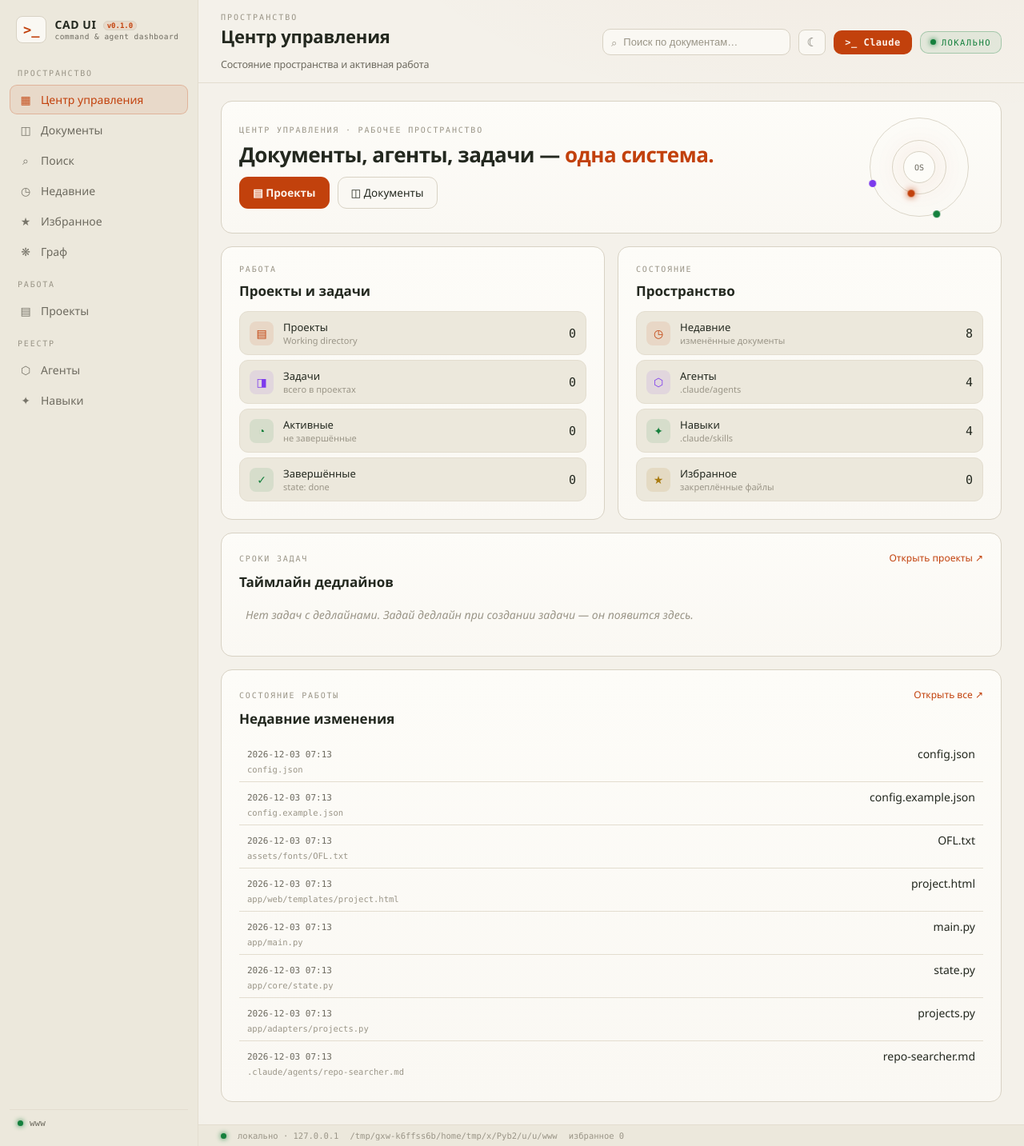
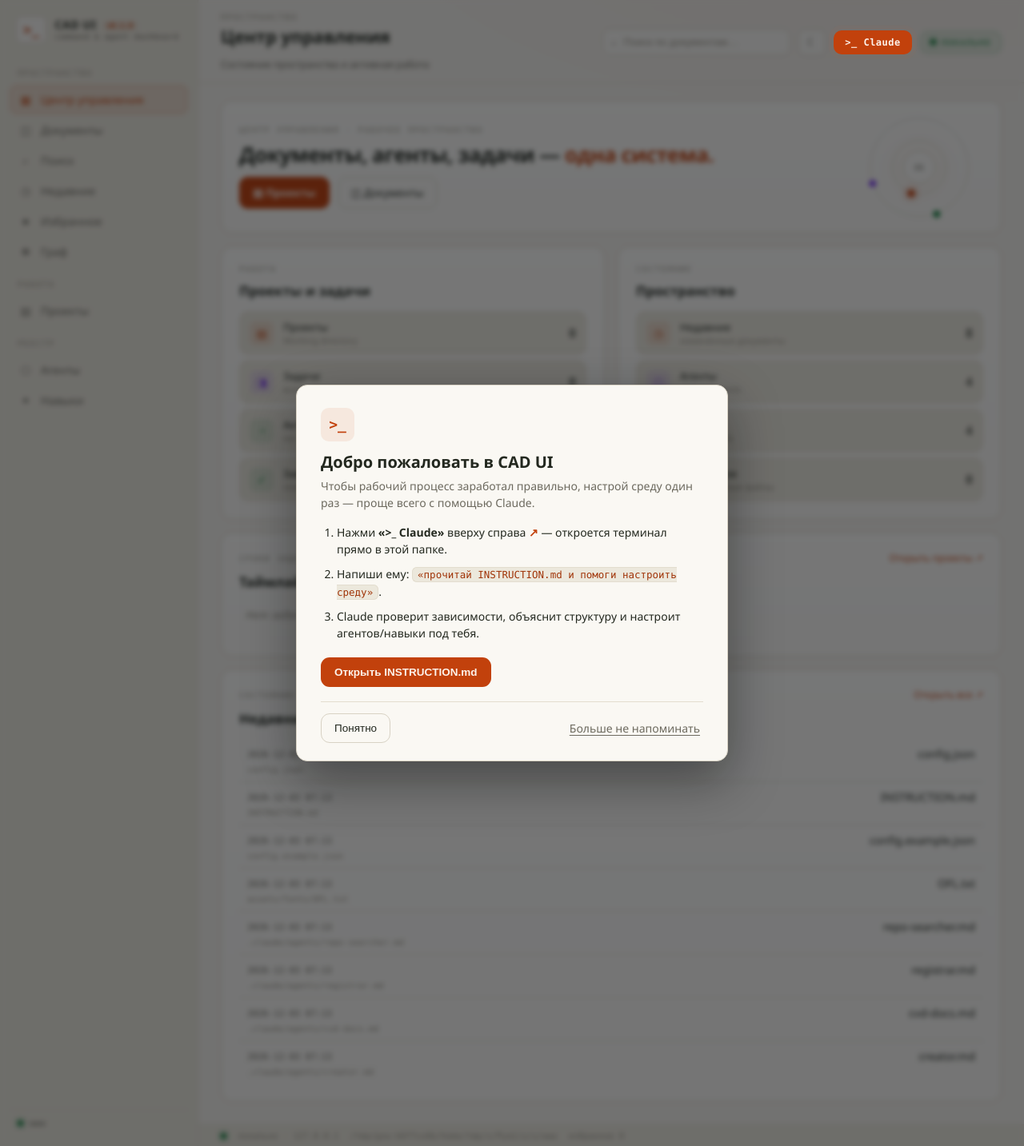
Before and after one commit to Joshimore/cad-ui, a FastAPI app: page / in a window 1280 px wide. Shown: the whole page at 80% size. Run offline with FastAPI, Linux system fonts and the light colour scheme; data comes from the database, SQL or seed files in the repository; parts of the project's set-up code (start-up, migrations or seed data) failed here and were passed over; some libraries are stand-ins or nearby versions.

Commit message:
feat: updated info + instruction + popup message

```diff
--- a/CLAUDE.md
+++ b/CLAUDE.md
@@ -38,7 +38,7 @@
 
 ## Conventions for changes
 
-- Roadmap (do not implement ahead of it without being asked): remaining — Discord notifications on task events (deferred), and the CVD-sessions adapter (table over `sessions/LOG.md` + REPORT viewer). Already shipped: phase 1 (file layer), Claude Launch (`>_ Claude` button), phase 2 (full-text search + auto-tagging — `app/core/index.py`), phase 3 (Working directory + projects/tasks + deadlines + dashboard timeline — `app/adapters/projects.py`), branded document generation (bundled `cvd-docs` agent + `docx/pptx/pdf/xlsx` skills — `.claude/`), link graph (`app/core/graph.py` + `/graph`; vanilla-SVG force layout, no external libs), in-viewer document editing (`POST /api/file/save`), dark-theme toggle, and the knowledge-base adapter (`app/adapters/knowledge_base.py` + `/knowledge` — trust-rated L0–L5 version-stamped cards + anti-patterns; shared-skeleton folder, cards git-ignored).
+- Roadmap (do not implement ahead of it without being asked): remaining — Discord notifications on task events (deferred), and the CVD-sessions adapter (table over `sessions/LOG.md` + REPORT viewer). Already shipped: phase 1 (file layer), Claude Launch (`>_ Claude` button), phase 2 (full-text search + auto-tagging — `app/core/index.py`), phase 3 (Working directory + projects/tasks + deadlines + dashboard timeline — `app/adapters/projects.py`), branded document generation (bundled `cvd-docs` agent + `docx/pptx/pdf/xlsx` skills — `.claude/`), link graph (`app/core/graph.py` + `/graph`; vanilla-SVG force layout, no external libs), in-viewer document editing (`POST /api/file/save`), dark-theme toggle, the knowledge-base adapter (`app/adapters/knowledge_base.py` + `/knowledge` — trust-rated L0–L5 version-stamped cards + anti-patterns; shared-skeleton folder, cards git-ignored), and the first-run onboarding overlay (`base.html` `#onboard` + `app.js`; shown on full loads until «Больше не напоминать» sets `localStorage cadui-onboarded`, points to the `>_ Claude` button and `INSTRUCTION.md`).
 - Keep it dependency-light: vanilla JS only, no CDN/external assets; new Python deps go to `requirements.txt` with a reason.
 - New panels are adapters (`app/adapters/`, pattern: `detect() → parse data → page route + template`), never hardcoded into the core.
 - UI style: "engineer's notebook" theme in `app/web/static/style.css` — warm paper background, burnt-orange accent, mono labels. All colors come from the `:root` CSS variables; never hardcode theme colors in templates. Match it. A **dark variant** is defined under `:root[data-theme="dark"]` and toggled from the topbar (preference persists in `localStorage`, defaults to the OS setting, applied pre-paint by an inline script in `base.html`); because every surface reads the `:root` variables, both themes adapt automatically — so keep using `var(--…)` and both stay correct.
--- a/app/web/static/app.js
+++ b/app/web/static/app.js
@@ -94,6 +94,16 @@
 
     /* ---------- theme toggle ---------- */
     if (e.target.closest("#theme-toggle")) { toggleTheme(); return; }
+
+    /* ---------- first-run onboarding overlay ---------- */
+    if (e.target.closest("#onboard-never")) { hideOnboard(true); return; }
+    if (e.target.closest("#onboard-close")) { hideOnboard(false); return; }
+    if (e.target.closest("#onboard-open")) {
+      hideOnboard(false);
+      navigate("/view?path=INSTRUCTION.md", true);
+      return;
+    }
+    if (e.target.id === "onboard") { hideOnboard(false); return; }  // click on the backdrop
 
     /* ---------- knowledge-base trust-level filter ---------- */
     const kf = e.target.closest(".kb-filter");
@@ -312,6 +322,27 @@
   }
   updateThemeToggle(document.documentElement.dataset.theme || "light");
 
+  /* ---------- first-run onboarding overlay ---------- */
+  function showOnboard() {
+    const ov = document.getElementById("onboard");
+    if (!ov) return;
+    ov.hidden = false;
+    const btn = document.getElementById("claude-launch");
+    if (btn) btn.classList.add("pulse");  // draw the eye to the real button
+  }
+  function hideOnboard(permanent) {
+    const ov = document.getElementById("onboard");
+    if (ov) ov.hidden = true;
+    const btn = document.getElementById("claude-launch");
+    if (btn) btn.classList.remove("pulse");
+    if (permanent) { try { localStorage.setItem("cadui-onboarded", "1"); } catch (_) {} }
+  }
+  function maybeShowOnboard() {
+    let done = "0";
+    try { done = localStorage.getItem("cadui-onboarded") || "0"; } catch (_) {}
+    if (done !== "1") showOnboard();  // shows on every full load until dismissed for good
+  }
+
   /* ---------- knowledge-base filter: hide cards whose trust level is toggled off ---------- */
   function applyKbFilters() {
     const off = new Set();
@@ -331,4 +362,5 @@
   });
 
   initRoot();
+  maybeShowOnboard();
 })();
--- a/app/web/static/style.css
+++ b/app/web/static/style.css
@@ -994,3 +994,67 @@
   opacity: 1; transition: opacity .12s, filter .12s; }
 .kb-filter:not(.on) { opacity: 0.3; filter: grayscale(0.7); }
 .kb-filter:not(.on):hover { opacity: 0.6; }
+
+/* ============ first-run onboarding overlay ============ */
+.onboard-overlay {
+  position: fixed;
+  inset: 0;
+  z-index: 1000;
+  display: flex;
+  align-items: center;
+  justify-content: center;
+  padding: 24px;
+  background: rgba(8, 10, 14, 0.55);
+  backdrop-filter: blur(3px);
+}
+.onboard-card {
+  width: 100%;
+  max-width: 540px;
+  background: var(--panel);
+  border: 1px solid var(--border);
+  border-radius: var(--r);
+  padding: 28px 30px 22px;
+  box-shadow: 0 24px 64px rgba(0, 0, 0, 0.4);
+  animation: onboard-in .28s ease;
+}
+@keyframes onboard-in {
+  from { opacity: 0; transform: translateY(10px) scale(.98); }
+  to   { opacity: 1; transform: none; }
+}
+.onboard-badge {
+  display: inline-flex; align-items: center; justify-content: center;
+  width: 42px; height: 42px; border-radius: 10px;
+  background: var(--accent-dim); color: var(--accent);
+  font-family: var(--mono); font-weight: 700; font-size: 18px;
+  margin-bottom: 12px;
+}
+.onboard-card h2 { margin: 0 0 6px; font-size: 20px; color: var(--text); }
+.onboard-lead { margin: 0 0 16px; color: var(--dim); line-height: 1.5; }
+.onboard-steps { margin: 0 0 20px; padding-left: 20px; display: grid; gap: 10px; color: var(--text); }
+.onboard-steps li { line-height: 1.5; }
+.onboard-cmd {
+  font-family: var(--mono); font-size: 12.5px; color: var(--accent-hi);
+  background: var(--bg-2); border: 1px solid var(--border-soft);
+  border-radius: 6px; padding: 1px 6px;
+}
+.onboard-point { color: var(--accent); font-weight: 700; }
+.onboard-open { display: inline-block; margin-bottom: 18px; }
+.onboard-actions {
+  display: flex; align-items: center; justify-content: space-between; gap: 12px;
+  border-top: 1px solid var(--border-soft); padding-top: 14px;
+}
+.btn-link {
+  background: none; border: none; color: var(--dim); cursor: pointer;
+  font: inherit; padding: 6px 4px; text-decoration: underline; text-underline-offset: 3px;
+}
+.btn-link:hover { color: var(--text); }
+
+/* pulse the real «>_ Claude» button while onboarding is open, lifting it above the dim backdrop */
+.btn-claude.pulse {
+  position: relative; z-index: 1001;
+  animation: claude-pulse 1.5s ease-in-out infinite;
+}
+@keyframes claude-pulse {
+  0%, 100% { box-shadow: 0 0 0 0 rgba(224, 105, 47, 0.5); }
+  50%      { box-shadow: 0 0 0 7px rgba(224, 105, 47, 0); }
+}
--- a/app/web/templates/base.html
+++ b/app/web/templates/base.html
@@ -119,6 +119,28 @@
   </div>
 
 </div>
+
+{# First-run onboarding overlay. Lives OUTSIDE #content so SPA navigation never
+   removes it. Hidden by default; app.js reveals it on a full page load unless the
+   user chose «Больше не напоминать» (localStorage cadui-onboarded=1). #}
+<div class="onboard-overlay" id="onboard" hidden>
+  <div class="onboard-card">
+    <div class="onboard-badge">&gt;_</div>
+    <h2>Добро пожаловать в CAD UI</h2>
+    <p class="onboard-lead">Чтобы рабочий процесс заработал правильно, настрой среду один раз — проще всего с помощью Claude.</p>
+    <ol class="onboard-steps">
+      <li>Нажми <b>«&gt;_ Claude»</b> вверху справа <span class="onboard-point">↗</span> — откроется терминал прямо в этой папке.</li>
+      <li>Напиши ему: <span class="onboard-cmd">«прочитай INSTRUCTION.md и помоги настроить среду»</span>.</li>
+      <li>Claude проверит зависимости, объяснит структуру и настроит агентов/навыки под тебя.</li>
+    </ol>
+    <button class="btn btn-primary onboard-open" id="onboard-open" type="button">Открыть INSTRUCTION.md</button>
+    <div class="onboard-actions">
+      <button class="btn btn-ghost" id="onboard-close" type="button">Понятно</button>
+      <button class="btn-link" id="onboard-never" type="button">Больше не напоминать</button>
+    </div>
+  </div>
+</div>
+
 <script src="/static/app.js?v={{ asset_ver }}"></script>
 {# Per-page scripts. These execute ONLY on a full page load: app.js's SPA navigate()
    swaps #content in place and never runs injected <script> tags. So any link to a
```
Also changed, not shown: INSTRUCTION.md (added, +168 -0 lines), README.md.
